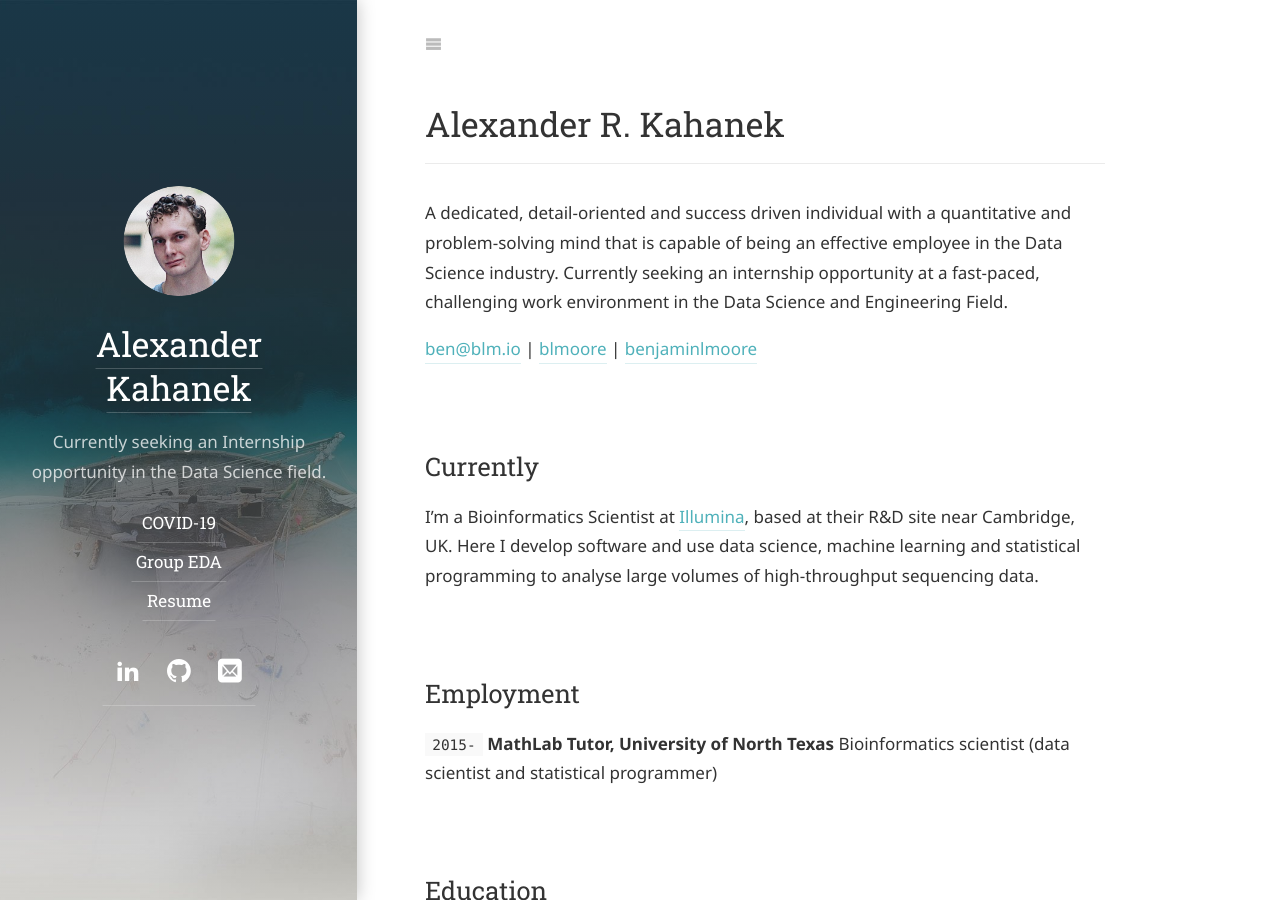
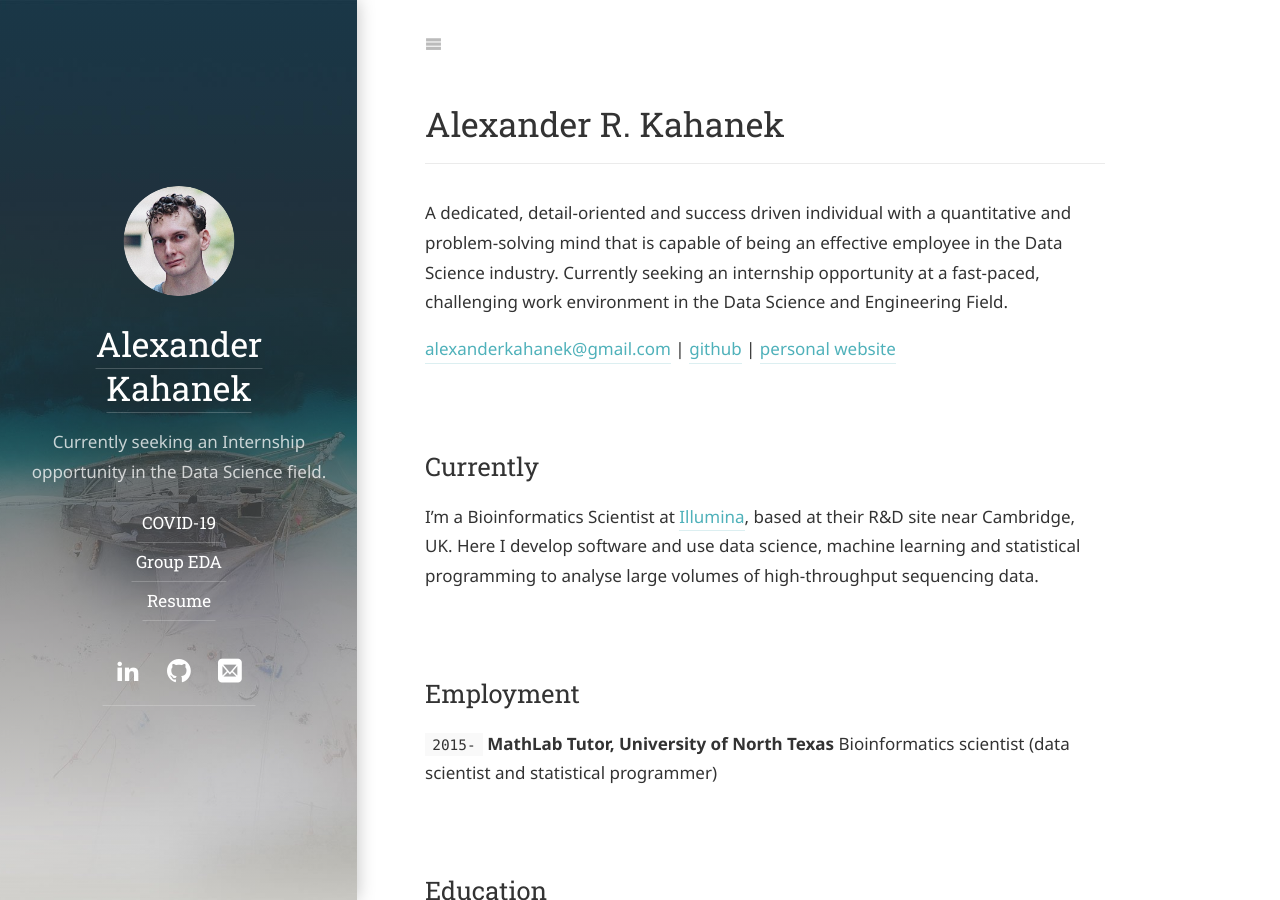
Before and after one commit to Alexander-Kahanek/Alexander-Kahanek.github.io, a Jekyll site: the page built from about.md, in a window 1280 px wide and 900 px high. Built offline with Jekyll 4.4.1, drawn with Linux system fonts in a browser that asks for light colours; some web fonts are replaced; our own code applies the rules of GitHub Pages for plain Markdown files.

Commit message:
Update about.md

```diff
--- a/about.md
+++ b/about.md
@@ -2,11 +2,11 @@
 A dedicated, detail-oriented and success driven individual with a quantitative and problem-solving mind that is capable of being an effective employee in the Data Science industry. Currently seeking an internship opportunity at a fast-paced, challenging work environment in the Data Science and Engineering Field.
 
 <div id="webaddress">
-<a href="mailto:ben@blm.io">ben@blm.io</a>
+<a href="mailto:alexanderkahanek@gmail.com">alexanderkahanek@gmail.com</a>
 |
-<i class="fa fa-github"></i> <a href="http://github.com/blmoore">blmoore</a>
+<i class="fa fa-github"></i> <a href="http://github.com/alexander-kahanek">github</a>
 |
-<i class="fa fa-twitter"></i> <a href="http://twitter.com/benjaminlmoore">benjaminlmoore</a>
+<i class="fa fa-twitter"></i> <a href="http://alexander-kahanek.github.io">personal website</a>
 </div>
 
 
```
